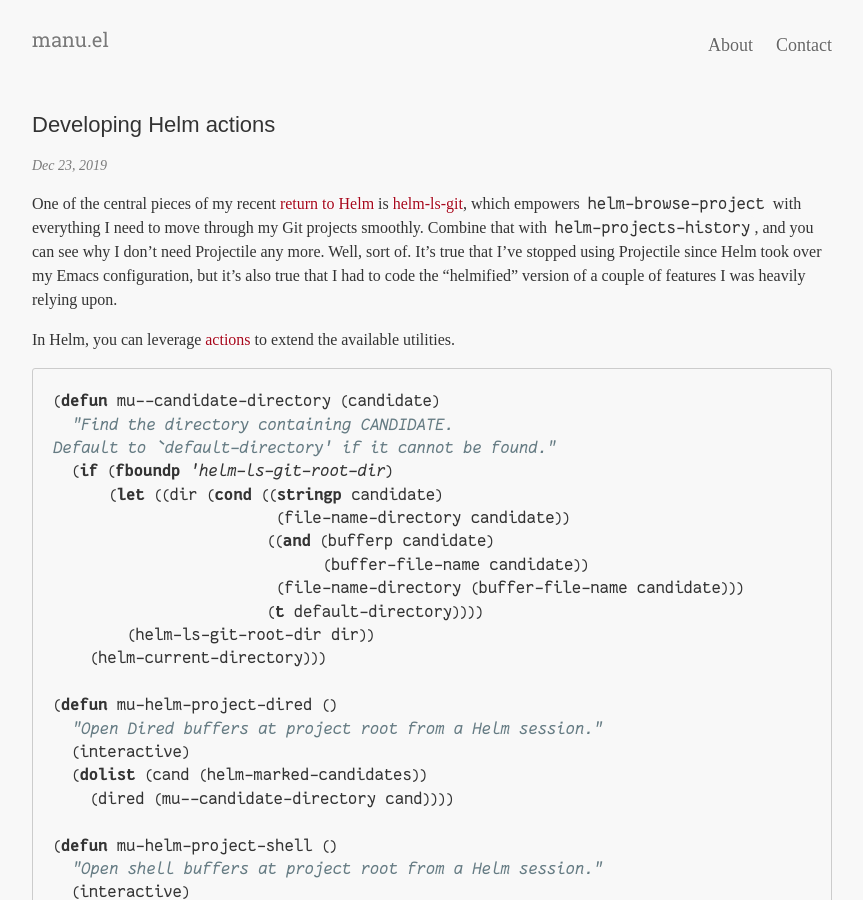
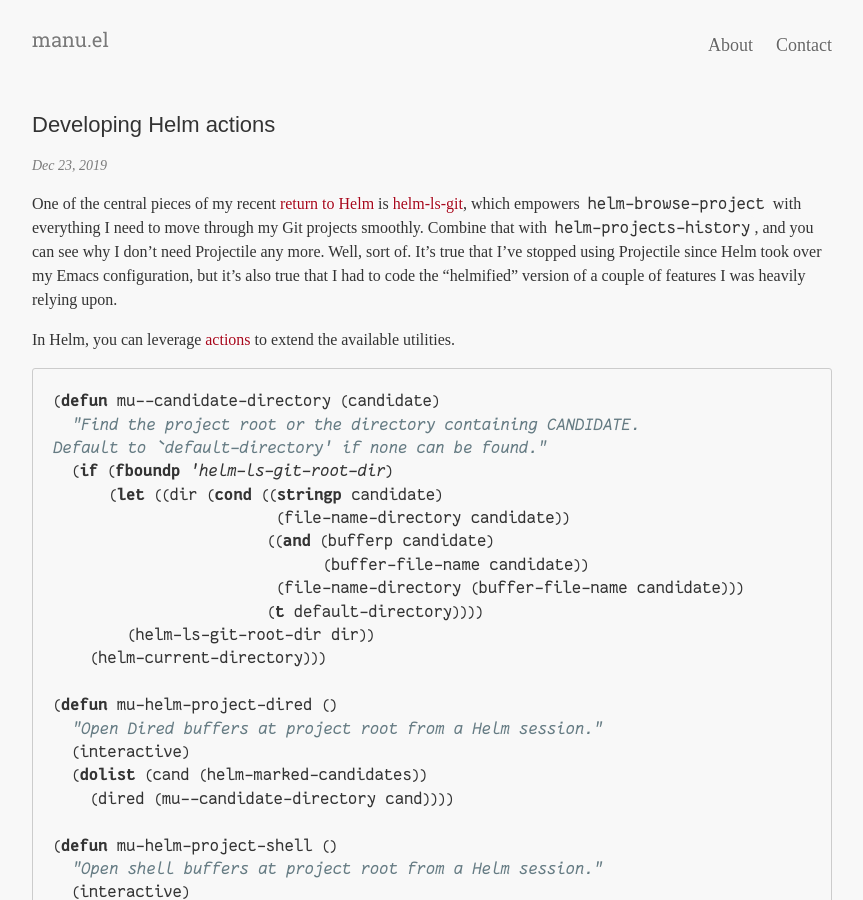
Before and after one commit to manuel-uberti/manuel-uberti.github.io, a Jekyll site: the page built from _posts/2019-12-23-helm-actions.md, in a window 1280 px wide and 900 px high. Shown: the whole window, without its empty margins (208-1071 px from the left). Built offline with Jekyll 4.4.1, drawn with Linux system fonts in a browser that asks for light colours; some web fonts are replaced.

Commit message:
Update docstring

````diff
--- a/_posts/2019-12-23-helm-actions.md
+++ b/_posts/2019-12-23-helm-actions.md
@@ -22,8 +22,8 @@
 
 ``` emacs-lisp
 (defun mu--candidate-directory (candidate)
-  "Find the directory containing CANDIDATE.
-Default to `default-directory' if it cannot be found."
+  "Find the project root or the directory containing CANDIDATE.
+Default to `default-directory' if none can be found."
   (if (fboundp 'helm-ls-git-root-dir)
       (let ((dir (cond ((stringp candidate)
                         (file-name-directory candidate))
````
